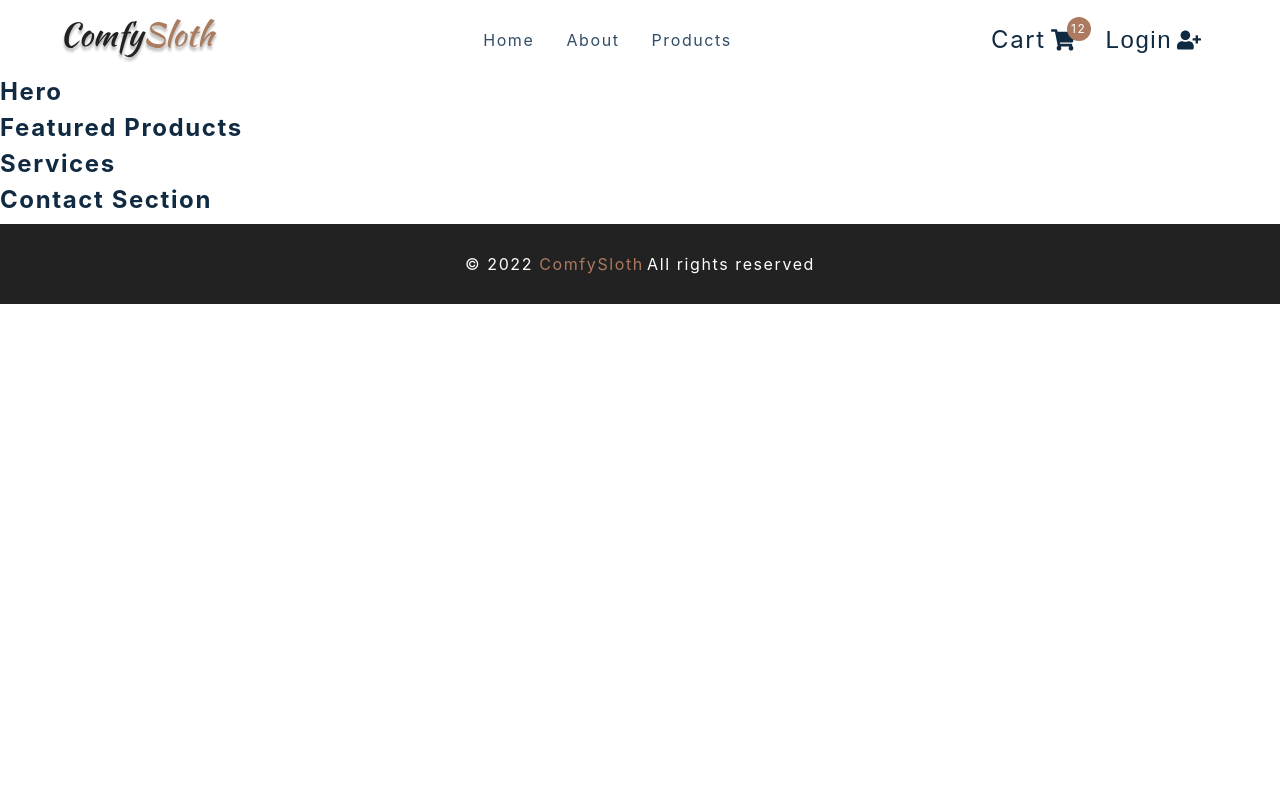
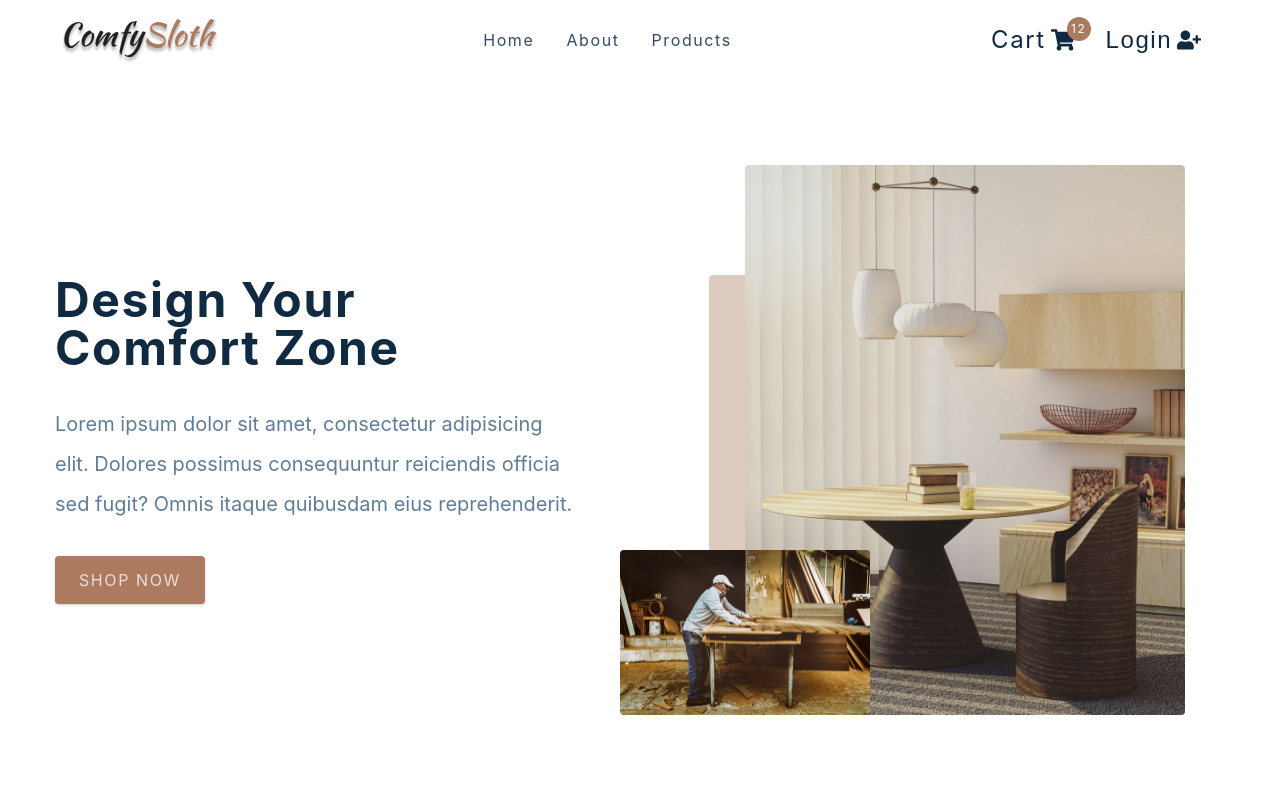
Before and after one commit to Elisa-cf/react-big-store-ecommerce, a React (Create React App) app: page / in a window 1280 px wide. Shown: the top 800 px of the page. Built offline with nearby package versions, Linux system fonts and the light colour scheme; the HTML template or start-up script is replaced by a standard one.

Commit message:
set up basic structure and styled

```diff
--- a/src/components/Hero.js
+++ b/src/components/Hero.js
@@ -5,7 +5,19 @@ import heroBcg from '../assets/hero-bcg.jpeg'
 import heroBcg2 from '../assets/hero-bcg-2.jpeg'
 
 const Hero = () => {
-  return <h4>hero</h4>
+  return <Wrapper className='section-center'>
+    <article className="content">
+      <h1>
+        design your <br/> comfort zone
+      </h1>
+      <p>Lorem ipsum dolor sit amet, consectetur adipisicing elit. Dolores possimus consequuntur reiciendis officia sed fugit? Omnis itaque quibusdam eius reprehenderit.</p>
+      <Link to="/products" className='btn hero-btn'>shop now</Link>
+    </article>
+    <article className="img-container">
+      <img src={heroBcg} alt="nice table" className='main-img'/>
+      <img src={heroBcg2} alt="person working" className='accent-img' />
+    </article>
+  </Wrapper>
 }
 
 const Wrapper = styled.section`
```
